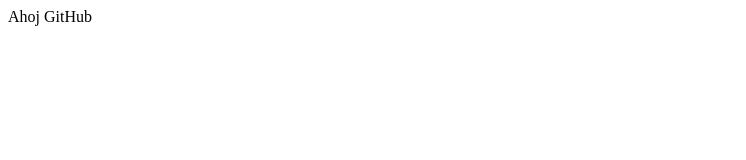
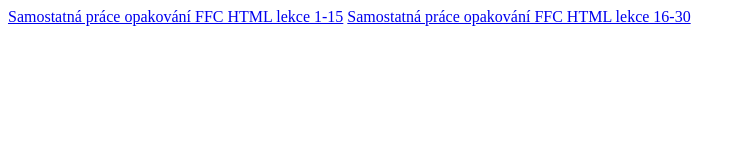
Before and after one commit to duhakruh/duhakruh.github.io, a plain HTML site: page index.html in a window 1280 px wide. Shown: the whole page, without its empty margins (0-746 px from the left). Drawn offline with Linux system fonts and the light colour scheme.

Commit message:
Update index.html

```diff
--- a/index.html
+++ b/index.html
@@ -1,3 +1,4 @@
 <html>
-Ahoj GitHub
+<a href="http://duhakruh.github.io/html1-15.html">Samostatná práce opakování FFC HTML lekce 1-15</a>
+<a href="http://duhakruh.github.io/html16-30.html">Samostatná práce opakování FFC HTML lekce 16-30</a>
 </html>
```
